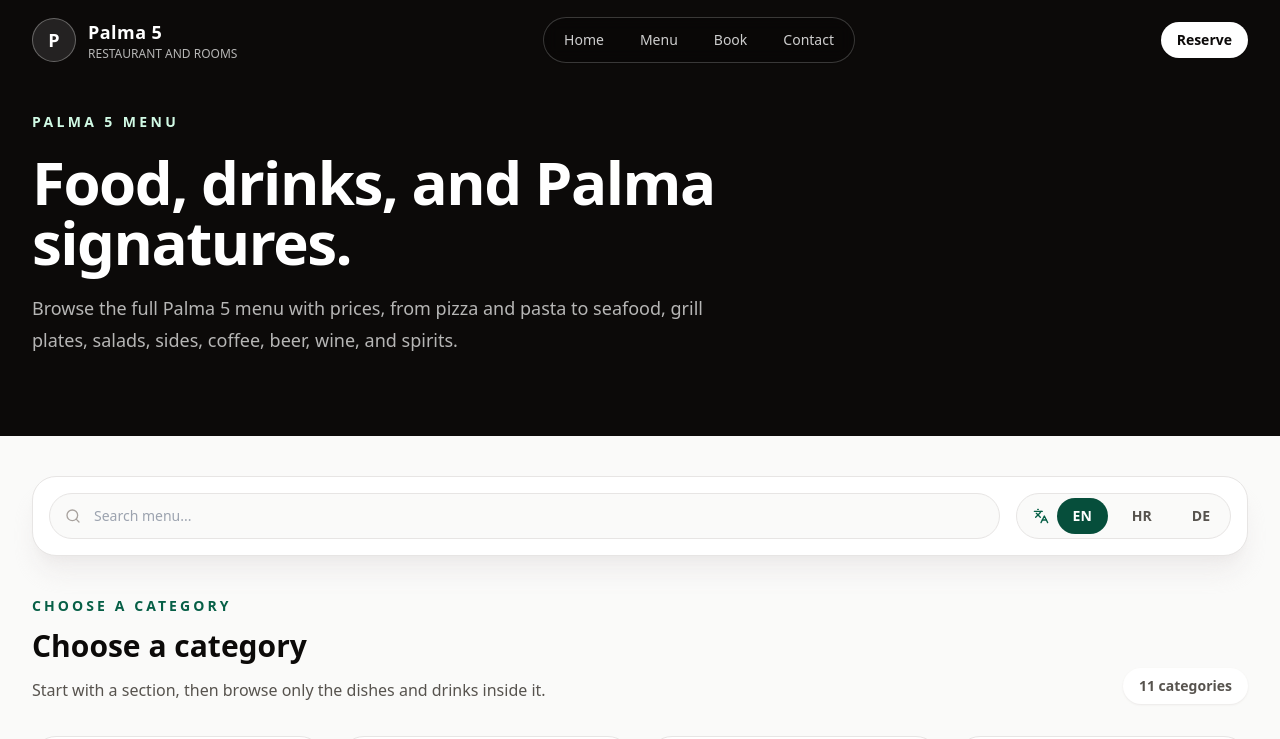
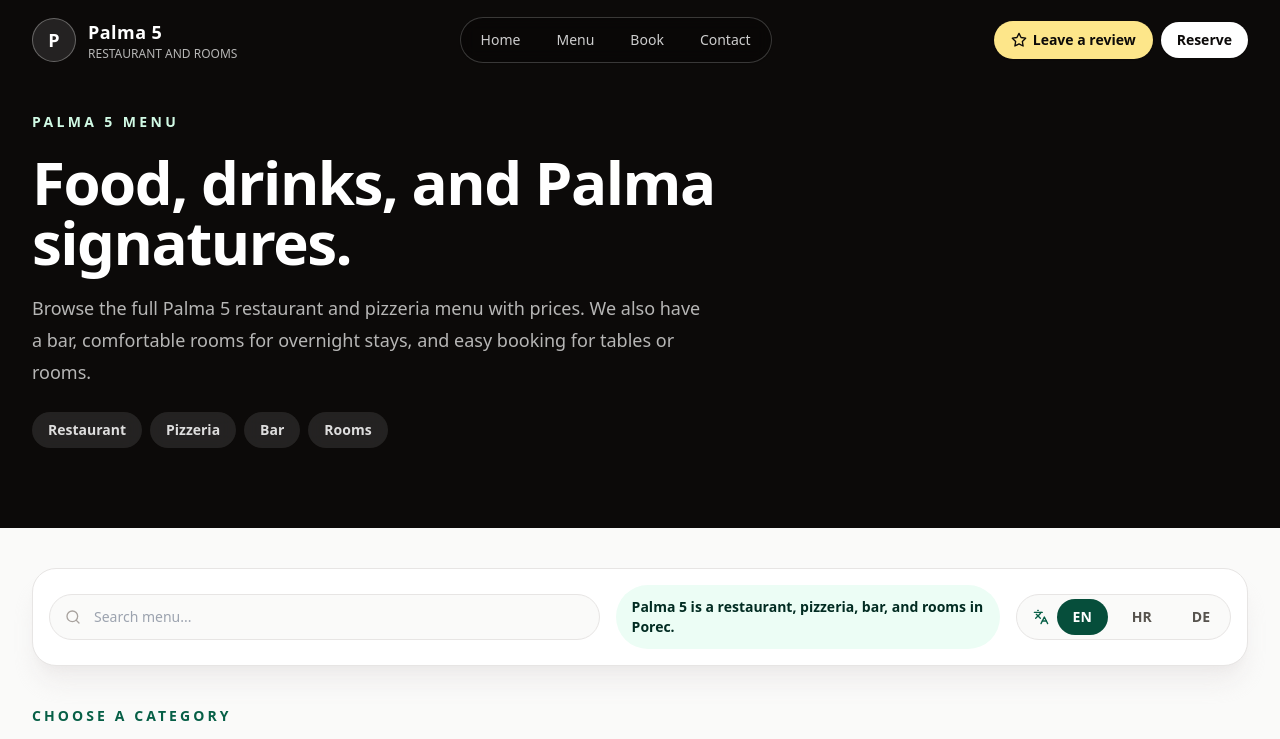
Before and after one commit to Alkapone2001/palma, a Next.js app: page /menu in a window 1280 px wide. Shown: the top 739 px of the page. Built offline with nearby package versions, Linux system fonts and the light colour scheme.

Commit message:
add review CTA to menu header

```diff
--- a/app/components/Header.js
+++ b/app/components/Header.js
@@ -1,4 +1,6 @@
 import Link from 'next/link'
+import { Star } from 'lucide-react'
+import { reviewUrl } from '../lib/links'
 
 const navItems = [
   { href: '/', label: 'Home' },
@@ -35,6 +37,17 @@ export default function Header({ theme = 'light' }) {
           ))}
         </nav>
 
+        <div className="flex items-center gap-2">
+          <a
+            href={reviewUrl}
+            target="_blank"
+            rel="noreferrer"
+            className={`inline-flex items-center gap-1.5 rounded-full px-3 py-2 text-sm font-semibold shadow-sm transition sm:px-4 ${isDark ? 'border border-amber-200/50 bg-amber-200 text-stone-950 hover:bg-amber-100' : 'border border-amber-200 bg-amber-100 text-stone-950 hover:bg-amber-200'}`}
+          >
+            <Star className="h-4 w-4" />
+            <span className="sm:hidden">Review</span>
+            <span className="hidden sm:inline">Leave a review</span>
+          </a>
           <Link
             href="/booking"
             className={`rounded-full px-4 py-2 text-sm font-semibold shadow-sm transition ${isDark ? 'bg-white text-stone-950 hover:bg-stone-100' : 'bg-emerald-900 text-white hover:bg-emerald-800'}`}
@@ -42,6 +55,7 @@ export default function Header({ theme = 'light' }) {
             Reserve
           </Link>
         </div>
+      </div>
     </header>
   )
 }
--- a/app/layout.js
+++ b/app/layout.js
@@ -1,5 +1,6 @@
 import Link from 'next/link'
 import { Clock, Instagram, MapPin, Star } from 'lucide-react'
+import { reviewUrl } from './lib/links'
 import './globals.css'
 
 export const metadata = {
@@ -27,8 +28,6 @@ const businessSchema = {
   sameAs: ['https://www.instagram.com/pizzeria.palma5'],
   hasMenu: '/menu',
 }
-
-const reviewUrl = 'https://www.google.com/search?sca_esv=b4663fe979d5f511&sxsrf=APpeQnugvXm13cE9NQZ_ItzG3IeIWWcuqA:1783779685836&q=Restaurant+%26+Pizzeria+Palma+5&si=APenkKm7iecQ4G6P-TsbSMFKIQtv3EFIqRAFw-i8uEbk55Z-__asMecfCm70KdgLpeXKE4qQoTPJSXbJG1jSKvmk11RGyO1IxB1QP2q0ZzU1uZv4UKK8jEQ%3D&uds=AJ5uw19tc558UO76uNE3i9QYuudM97IoXnbRaq_I1bsFhNHuSkJ3YIHigrWbuddKesDe6heurL0JJgEQlv4GiP0b1TG29LWYGybPDjVtXT_FlZBk74UWHc3qzAD0Kt1yBll9nBr85YfM&sa=X&ved=2ahUKEwjgkKCU6cqVAxVnExAIHVFpAOAQ3PALegQIGRAE&biw=1280&bih=569&dpr=1.5'
 
 export default function RootLayout({ children }) {
   return (
--- /dev/null
+++ b/app/lib/links.js
@@ -0,0 +1 @@
+export const reviewUrl = 'https://www.google.com/search?sca_esv=b4663fe979d5f511&sxsrf=APpeQnugvXm13cE9NQZ_ItzG3IeIWWcuqA:1783779685836&q=Restaurant+%26+Pizzeria+Palma+5&si=APenkKm7iecQ4G6P-TsbSMFKIQtv3EFIqRAFw-i8uEbk55Z-__asMecfCm70KdgLpeXKE4qQoTPJSXbJG1jSKvmk11RGyO1IxB1QP2q0ZzU1uZv4UKK8jEQ%3D&uds=AJ5uw19tc558UO76uNE3i9QYuudM97IoXnbRaq_I1bsFhNHuSkJ3YIHigrWbuddKesDe6heurL0JJgEQlv4GiP0b1TG29LWYGybPDjVtXT_FlZBk74UWHc3qzAD0Kt1yBll9nBr85YfM&sa=X&ved=2ahUKEwjgkKCU6cqVAxVnExAIHVFpAOAQ3PALegQIGRAE&biw=1280&bih=569&dpr=1.5'
--- a/app/menu/page.js
+++ b/app/menu/page.js
@@ -222,8 +222,9 @@ const productTranslations = {
 const uiText = {
   en: {
     heroTitle: 'Food, drinks, and Palma signatures.',
-    heroText: 'Browse the full Palma 5 menu with prices, from pizza and pasta to seafood, grill plates, salads, sides, coffee, beer, wine, and spirits.',
+    heroText: 'Browse the full Palma 5 restaurant and pizzeria menu with prices. We also have a bar, comfortable rooms for overnight stays, and easy booking for tables or rooms.',
     search: 'Search menu...',
+    serviceNote: 'Palma 5 is a restaurant, pizzeria, bar, and rooms in Porec.',
     chooseCategory: 'Choose a category',
     chooseCategoryText: 'Start with a section, then browse only the dishes and drinks inside it.',
     backToCategories: 'All categories',
@@ -238,8 +239,9 @@ const uiText = {
   },
   hr: {
     heroTitle: 'Hrana, pice i Palma specijaliteti.',
-    heroText: 'Pregledajte cijeli Palma 5 meni s cijenama, od pizza i tjestenine do ribe, grilla, salata, priloga, kave, piva, vina i zestokih pica.',
+    heroText: 'Pregledajte cijeli Palma 5 restoran i pizzeria meni s cijenama. Imamo i bar, udobne sobe za nocenje te jednostavnu rezervaciju stolova ili soba.',
     search: 'Pretrazi jelovnik...',
+    serviceNote: 'Palma 5 je restoran, pizzeria, bar i sobe u Porecu.',
     chooseCategory: 'Odaberite kategoriju',
     chooseCategoryText: 'Krenite od kategorije, zatim pregledajte samo jela i pica unutar nje.',
     backToCategories: 'Sve kategorije',
@@ -254,8 +256,9 @@ const uiText = {
   },
   de: {
     heroTitle: 'Essen, Getraenke und Palma Spezialitaeten.',
-    heroText: 'Entdecken Sie die komplette Palma 5 Speisekarte mit Preisen, von Pizza und Pasta bis zu Fisch, Grillplatten, Salaten, Beilagen, Kaffee, Bier, Wein und Spirituosen.',
+    heroText: 'Entdecken Sie die komplette Palma 5 Restaurant- und Pizzeria-Speisekarte mit Preisen. Wir bieten auch eine Bar, komfortable Zimmer und einfache Buchung fuer Tische oder Zimmer.',
     search: 'Speisekarte suchen...',
+    serviceNote: 'Palma 5 ist Restaurant, Pizzeria, Bar und Zimmer in Porec.',
     chooseCategory: 'Kategorie auswaehlen',
     chooseCategoryText: 'Waehlen Sie zuerst eine Kategorie und sehen Sie danach nur die passenden Gerichte und Getraenke.',
     backToCategories: 'Alle Kategorien',
@@ -413,6 +416,12 @@ export default function Menu() {
           <p className="mt-5 max-w-2xl text-lg leading-8 text-white/70">
             {text.heroText}
           </p>
+          <div className="mt-6 flex flex-wrap gap-2 text-sm font-semibold text-white/85">
+            <span className="rounded-full bg-white/10 px-4 py-2 backdrop-blur">Restaurant</span>
+            <span className="rounded-full bg-white/10 px-4 py-2 backdrop-blur">Pizzeria</span>
+            <span className="rounded-full bg-white/10 px-4 py-2 backdrop-blur">Bar</span>
+            <span className="rounded-full bg-white/10 px-4 py-2 backdrop-blur">Rooms</span>
+          </div>
         </div>
       </div>
 
@@ -431,6 +440,9 @@ export default function Menu() {
                 placeholder={text.search}
               />
             </label>
+            <p className="rounded-full bg-emerald-50 px-4 py-3 text-sm font-semibold text-emerald-950 lg:max-w-sm">
+              {text.serviceNote}
+            </p>
             <div className="flex items-center gap-2 rounded-full border border-stone-200 bg-stone-50 p-1">
               <Languages className="ml-3 h-4 w-4 text-emerald-800" />
               {['en', 'hr', 'de'].map((option) => (
--- a/app/page.js
+++ b/app/page.js
@@ -2,11 +2,11 @@ import Link from 'next/link'
 import Image from 'next/image'
 import { ArrowRight, BedDouble, CalendarCheck, CheckCircle2, Clock, DoorOpen, ExternalLink, Flame, GlassWater, MapPin, Star, Utensils, Wifi } from 'lucide-react'
 import Header from './components/Header'
+import { reviewUrl } from './lib/links'
 
 const heroImage = 'https://images.unsplash.com/photo-1559339352-11d035aa65de?auto=format&fit=crop&w=2200&q=85'
 const diningImage = 'https://images.unsplash.com/photo-1514933651103-005eec06c04b?auto=format&fit=crop&w=1400&q=85'
 const roomImage = 'https://images.unsplash.com/photo-1414235077428-338989a2e8c0?auto=format&fit=crop&w=1400&q=85'
-const reviewUrl = 'https://www.google.com/search?sca_esv=b4663fe979d5f511&sxsrf=APpeQnugvXm13cE9NQZ_ItzG3IeIWWcuqA:1783779685836&q=Restaurant+%26+Pizzeria+Palma+5&si=APenkKm7iecQ4G6P-TsbSMFKIQtv3EFIqRAFw-i8uEbk55Z-__asMecfCm70KdgLpeXKE4qQoTPJSXbJG1jSKvmk11RGyO1IxB1QP2q0ZzU1uZv4UKK8jEQ%3D&uds=AJ5uw19tc558UO76uNE3i9QYuudM97IoXnbRaq_I1bsFhNHuSkJ3YIHigrWbuddKesDe6heurL0JJgEQlv4GiP0b1TG29LWYGybPDjVtXT_FlZBk74UWHc3qzAD0Kt1yBll9nBr85YfM&sa=X&ved=2ahUKEwjgkKCU6cqVAxVnExAIHVFpAOAQ3PALegQIGRAE&biw=1280&bih=569&dpr=1.5'
 
 const highlights = [
   { icon: Flame, label: 'Seasonal cooking', text: 'Produce-led plates, warm service, and a menu that changes with what tastes best now.' },
```
Lines whose indentation alone changed are shown as unchanged.
